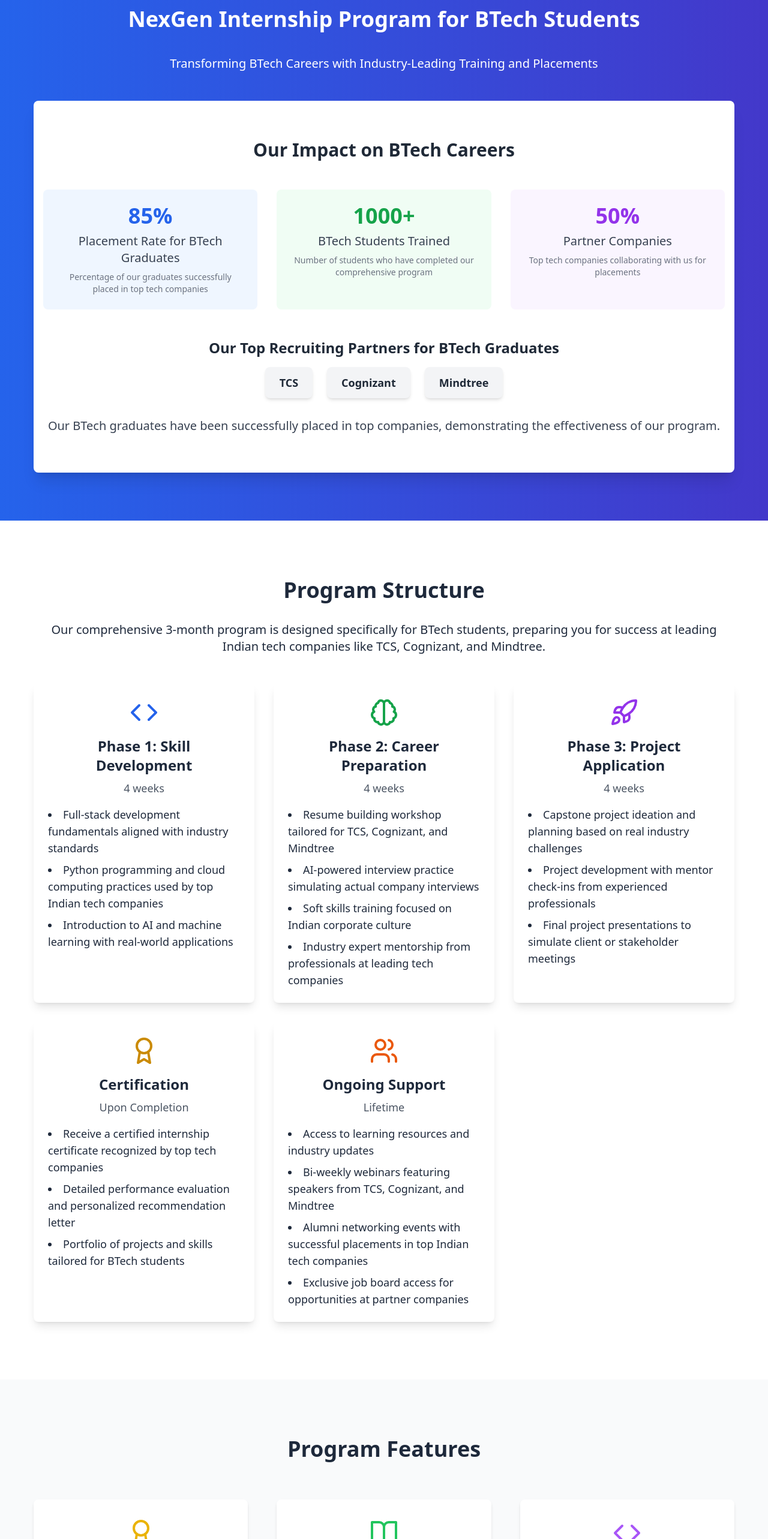
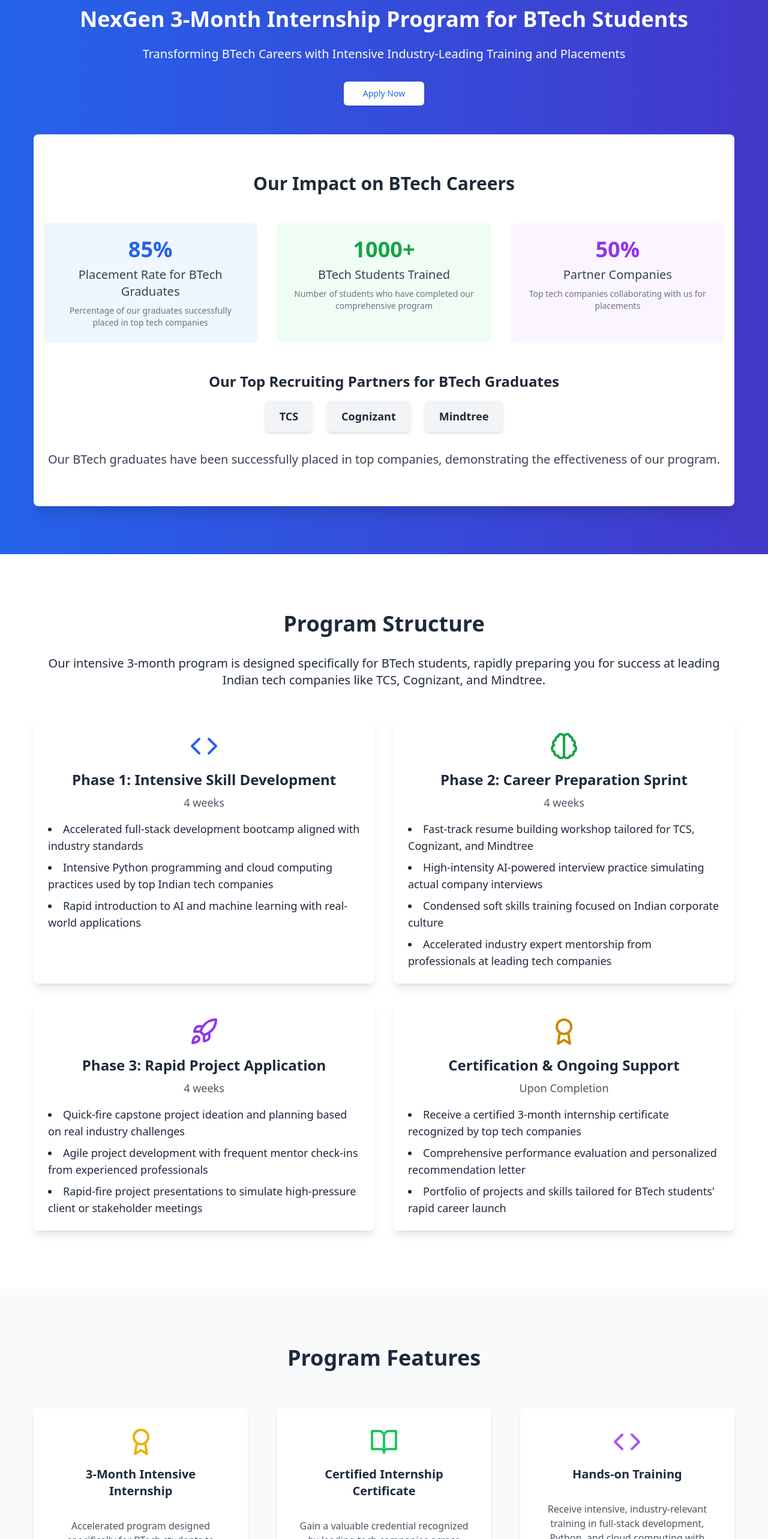
Before and after one commit to dheemutech/main, a Next.js app: page / in a window 1280 px wide. Shown: the part 100-2666 px from the top of the page at 60% size. Built offline with nearby package versions, Linux system fonts and the light colour scheme.

Commit message:
SOFTGEN MAGIC

```diff
--- a/src/components/Features.jsx
+++ b/src/components/Features.jsx
@@ -4,9 +4,9 @@ import { Award, BookOpen, Edit, Code, Brain, Users, Rocket, MessageCircle, UserP
 
 const Features = () => {
   const features = [
-    { title: "3-Month Comprehensive Internship", icon: <Award className="w-12 h-12 mb-4 text-yellow-500" />, description: "Intensive program designed specifically for BTech students to prepare you for top internships at leading companies like TCS, Cognizant, and Mindtree." },
+    { title: "3-Month Intensive Internship", icon: <Award className="w-12 h-12 mb-4 text-yellow-500" />, description: "Accelerated program designed specifically for BTech students to rapidly prepare you for top internships at leading companies like TCS, Cognizant, and Mindtree." },
     { title: "Certified Internship Certificate", icon: <BookOpen className="w-12 h-12 mb-4 text-green-500" />, description: "Gain a valuable credential recognized by leading tech companies across India, boosting your resume and career prospects." },
-    { title: "Hands-on Training", icon: <Code className="w-12 h-12 mb-4 text-purple-500" />, description: "Receive practical, industry-relevant training in full-stack development, Python, and cloud computing with hands-on projects." },
+    { title: "Hands-on Training", icon: <Code className="w-12 h-12 mb-4 text-purple-500" />, description: "Receive intensive, industry-relevant training in full-stack development, Python, and cloud computing with hands-on projects." },
     { title: "AI-Powered Interview Practice", icon: <Brain className="w-12 h-12 mb-4 text-red-500" />, description: "Prepare for interviews with our advanced AI interviewer, covering both technical and behavioral aspects specific to top Indian tech companies." },
     { title: "Access to Industry Experts", icon: <Users className="w-12 h-12 mb-4 text-indigo-500" />, description: "Learn from and network with software developers working in top companies like TCS, Cognizant, and Mindtree." },
     { title: "Capstone Project", icon: <Rocket className="w-12 h-12 mb-4 text-orange-500" />, description: "Apply your skills in AI, ML, and full-stack development to solve real-world problems, building a standout portfolio piece aligned with industry needs." },
--- /dev/null
+++ b/src/components/HeroSection.jsx
@@ -0,0 +1,38 @@
+import React from 'react';
+import { Button } from '@/components/ui/button';
+import AnimatedStats from '@/components/AnimatedStats';
+
+const HeroSection = () => {
+  const handleApplyNow = () => {
+    window.gtag('event', 'apply_now_click', {
+      'event_category': 'Engagement',
+      'event_label': 'Hero Section Apply Now',
+    });
+    window.open('https://forms.gle/T3mDS3MGaqFu84jz5', '_blank');
+  };
+
+  return (
+    <section className="bg-gradient-to-r from-blue-600 to-indigo-700 py-20">
+      <div className="container mx-auto px-4">
+        <h1 className="text-4xl font-bold mb-6 text-white text-center">
+          NexGen 3-Month Internship Program for BTech Students
+        </h1>
+        <p className="text-xl text-white text-center mb-8">
+          Transforming BTech Careers with Intensive Industry-Leading Training and Placements
+        </p>
+        <div className="flex justify-center mb-12">
+          <Button
+            size="lg"
+            className="bg-white text-blue-600 hover:bg-blue-50 transition-colors"
+            onClick={handleApplyNow}
+          >
+            Apply Now
+          </Button>
+        </div>
+        <AnimatedStats />
+      </div>
+    </section>
+  );
+};
+
+export default HeroSection;
--- a/src/components/ProgramStructure.jsx
+++ b/src/components/ProgramStructure.jsx
@@ -4,32 +4,26 @@ import { Code, Brain, Rocket, Users, Award } from 'lucide-react';
 
 const ProgramStructure = () => {
   const phases = [
-    { title: "Phase 1: Skill Development", icon: <Code className="w-12 h-12 mb-4 text-blue-600" />, duration: "4 weeks", items: [
-      "Full-stack development fundamentals aligned with industry standards",
-      "Python programming and cloud computing practices used by top Indian tech companies",
-      "Introduction to AI and machine learning with real-world applications"
+    { title: "Phase 1: Intensive Skill Development", icon: <Code className="w-12 h-12 mb-4 text-blue-600" />, duration: "4 weeks", items: [
+      "Accelerated full-stack development bootcamp aligned with industry standards",
+      "Intensive Python programming and cloud computing practices used by top Indian tech companies",
+      "Rapid introduction to AI and machine learning with real-world applications"
     ]},
-    { title: "Phase 2: Career Preparation", icon: <Brain className="w-12 h-12 mb-4 text-green-600" />, duration: "4 weeks", items: [
-      "Resume building workshop tailored for TCS, Cognizant, and Mindtree",
-      "AI-powered interview practice simulating actual company interviews",
-      "Soft skills training focused on Indian corporate culture",
-      "Industry expert mentorship from professionals at leading tech companies"
+    { title: "Phase 2: Career Preparation Sprint", icon: <Brain className="w-12 h-12 mb-4 text-green-600" />, duration: "4 weeks", items: [
+      "Fast-track resume building workshop tailored for TCS, Cognizant, and Mindtree",
+      "High-intensity AI-powered interview practice simulating actual company interviews",
+      "Condensed soft skills training focused on Indian corporate culture",
+      "Accelerated industry expert mentorship from professionals at leading tech companies"
     ]},
-    { title: "Phase 3: Project Application", icon: <Rocket className="w-12 h-12 mb-4 text-purple-600" />, duration: "4 weeks", items: [
-      "Capstone project ideation and planning based on real industry challenges",
-      "Project development with mentor check-ins from experienced professionals",
-      "Final project presentations to simulate client or stakeholder meetings"
+    { title: "Phase 3: Rapid Project Application", icon: <Rocket className="w-12 h-12 mb-4 text-purple-600" />, duration: "4 weeks", items: [
+      "Quick-fire capstone project ideation and planning based on real industry challenges",
+      "Agile project development with frequent mentor check-ins from experienced professionals",
+      "Rapid-fire project presentations to simulate high-pressure client or stakeholder meetings"
     ]},
-    { title: "Certification", icon: <Award className="w-12 h-12 mb-4 text-yellow-600" />, duration: "Upon Completion", items: [
-      "Receive a certified internship certificate recognized by top tech companies",
-      "Detailed performance evaluation and personalized recommendation letter",
-      "Portfolio of projects and skills tailored for BTech students"
-    ]},
-    { title: "Ongoing Support", icon: <Users className="w-12 h-12 mb-4 text-orange-600" />, duration: "Lifetime", items: [
-      "Access to learning resources and industry updates",
-      "Bi-weekly webinars featuring speakers from TCS, Cognizant, and Mindtree",
-      "Alumni networking events with successful placements in top Indian tech companies",
-      "Exclusive job board access for opportunities at partner companies"
+    { title: "Certification & Ongoing Support", icon: <Award className="w-12 h-12 mb-4 text-yellow-600" />, duration: "Upon Completion", items: [
+      "Receive a certified 3-month internship certificate recognized by top tech companies",
+      "Comprehensive performance evaluation and personalized recommendation letter",
+      "Portfolio of projects and skills tailored for BTech students' rapid career launch"
     ]}
   ];
 
@@ -37,9 +31,9 @@ const ProgramStructure = () => {
     <section id="program-structure" className="py-24 bg-white">
       <div className="container mx-auto px-4">
         <h2 className="text-4xl font-bold text-center mb-8">Program Structure</h2>
-        <p className="text-center text-xl mb-12">Our comprehensive 3-month program is designed specifically for BTech students, preparing you for success at leading Indian tech companies like TCS, Cognizant, and Mindtree.</p>
+        <p className="text-center text-xl mb-12">Our intensive 3-month program is designed specifically for BTech students, rapidly preparing you for success at leading Indian tech companies like TCS, Cognizant, and Mindtree.</p>
 
-        <div className="grid grid-cols-1 md:grid-cols-2 lg:grid-cols-3 gap-8">
+        <div className="grid grid-cols-1 md:grid-cols-2 gap-8">
           {phases.map((phase, index) => (
             <motion.div
               key={index}
--- a/src/pages/index.js
+++ b/src/pages/index.js
@@ -1,33 +1,25 @@
 import React from 'react';
 import Head from 'next/head';
 import { Layout } from '@/components/Layout';
-import AnimatedStats from '@/components/AnimatedStats';
+import HeroSection from '@/components/HeroSection';
 import ProgramStructure from '@/components/ProgramStructure';
 import Features from '@/components/Features';
 import { FAQ } from '@/components/FAQ';
 import Testimonials from '@/components/Testimonials';
 import { ContactForm } from '@/components/ContactForm';
+import FloatingCTA from '@/components/FloatingCTA';
 
 export default function Home() {
   return (
     <Layout>
       <Head>
-        <title>NexGen Internship Program for BTech Students</title>
-        <meta name="description" content="Comprehensive 3-month internship program for BTech students, offering hands-on experience, mentorship, and career preparation for top tech companies." />
-        <meta name="keywords" content="BTech internship, career development, tech internship, NexGen program, software engineering" />
+        <title>NexGen 3-Month Internship Program for BTech Students</title>
+        <meta name="description" content="Intensive 3-month internship program for BTech students, offering hands-on experience, mentorship, and rapid career preparation for top tech companies." />
+        <meta name="keywords" content="BTech internship, career development, tech internship, NexGen program, software engineering, 3-month program" />
       </Head>
 
       <main className="min-h-screen">
-        <section className="bg-gradient-to-r from-blue-600 to-indigo-700 py-20">
-          <div className="container mx-auto px-4">
-            <h1 className="text-4xl font-bold mb-10 text-white text-center">NexGen Internship Program for BTech Students</h1>
-            <p className="text-xl text-white text-center mb-12">
-              Transforming BTech Careers with Industry-Leading Training and Placements
-            </p>
-            <AnimatedStats />
-          </div>
-        </section>
-
+        <HeroSection />
         <ProgramStructure />
         <Features />
         <Testimonials />
@@ -39,6 +31,8 @@ export default function Home() {
             <ContactForm />
           </div>
         </section>
+
+        <FloatingCTA />
       </main>
     </Layout>
   );
```
